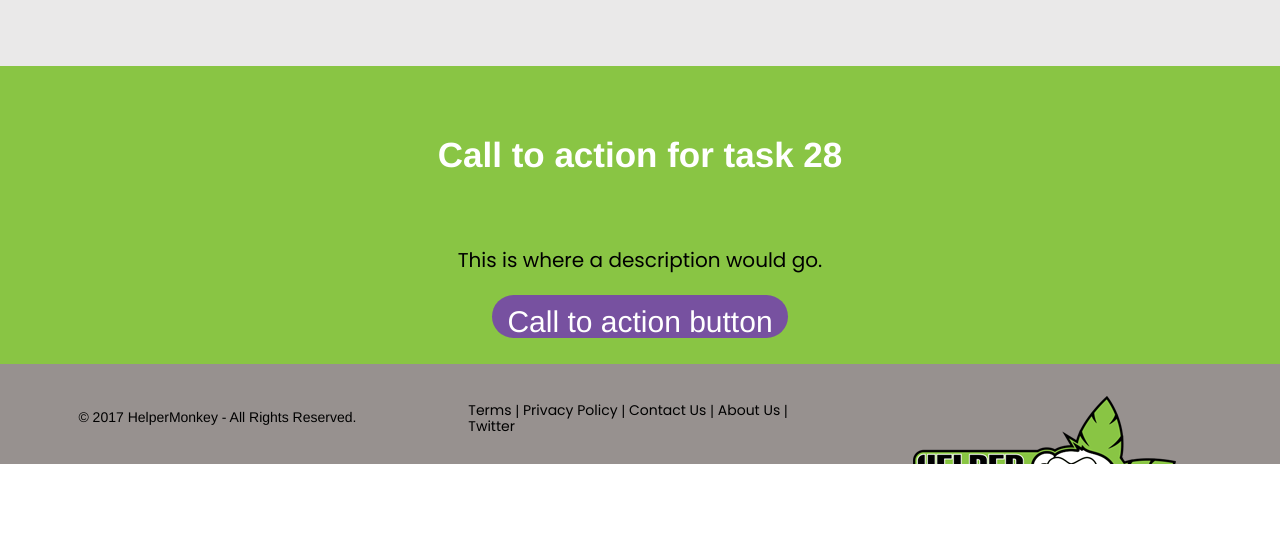
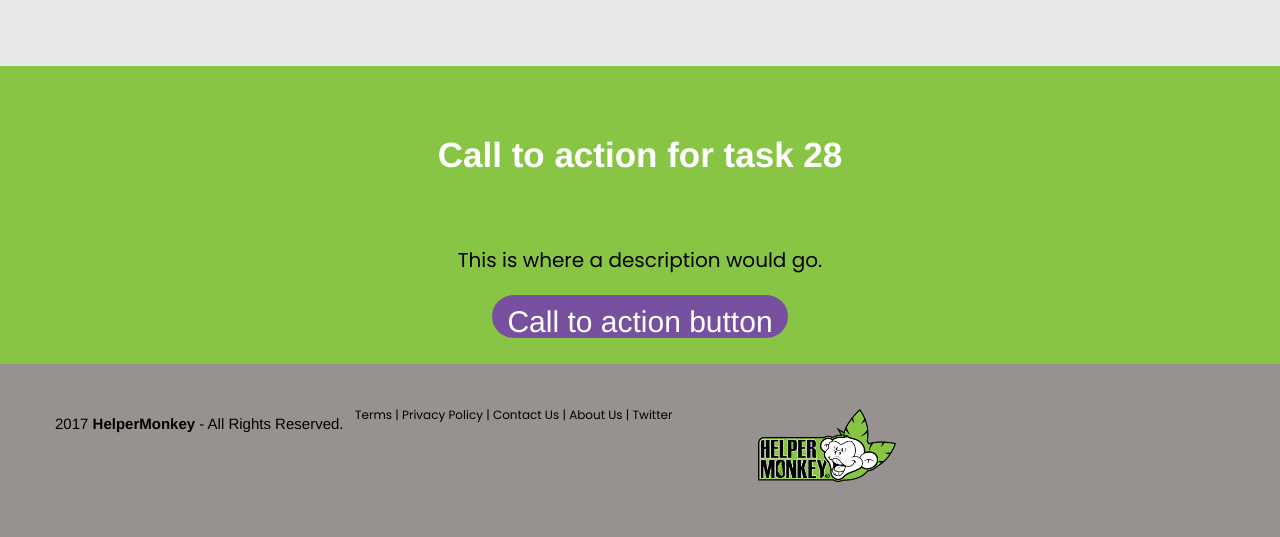
Before and after one commit to Doodler46/helpermonkey, a plain HTML site: page index.html in a window 1280 px wide. Shown: the part 4012-4549 px from the top of the page. Before the commit the page ends 4476 px from the top, so only its background shows below. Drawn offline with Linux system fonts and the light colour scheme; a web font is replaced by a local one.

Commit message:
checkpoints 31 and 32

```diff
--- a/css/style.css
+++ b/css/style.css
@@ -374,39 +374,41 @@ header .hero img {
 }
 
 /* FOOTER */
- footer {
+.footer {
    background-color: #97918f;
    color: #000000;
-   height: 50px;
    position: relative;
-   overflow: hidden;
    z-index: 0;
  }
- footer p, footer nav ul {
-   font-family:  "Timmana", Helvetica, Arial, sans-serif;
-   font-size:14px;
-   font-weight:100;
-   text-align: center;
-   margin: 10px auto 0;
+.left {
+	width: 300px;
+	float:left;
 }
- footer nav ul li {
-   list-style-type: none;
-   display: inline;
+.left p {
+	font-family: "Timmana", Helvetica, Arial, sans-serif;
+	font-size:15px;
 }
- footer nav ul li a {
-   color:#000000;
+.center {
+	text-align:center;
+	width: 400px;
+	float:left;
+}
+.center p {
+	font-family: "Poppins", Helvetica, Arial, sans-serif;
+	font-size:12px;
+	color: #000000;
 	text-decoration: none;
+}
+.center a {
 	font-family: "Poppins", Helvetica, Arial, sans-serif;
+	font-size:12px;
+	color: #000000;
+	text-decoration: none;
 }
- footer .right-footer-block {
-   background-color: transparent;
+.right {
+	width: 100px;
+	float:left;
 }
- footer .logo{
-   padding: 2.35em 0;
-   margin: 0 auto;
-   display: block;
- }
-
 
 /* Media */
 
@@ -424,6 +426,12 @@ header .hero img {
   }
   .one-third {
     width: 29.33333%;
+  }
+  .offset-center {
+    width: 40%;
+  }
+  .offset-one-third {
+    width: 15%;
   }
   .one-fourth {
     width: 21%;
@@ -456,7 +464,6 @@ header .hero img {
  @media (min-width: 992px){
    footer{
      background-color: #97918f;
-     height: 100px;
    }
    footer p, footer nav ul{
      padding: 2em 0;
@@ -466,6 +473,8 @@ header .hero img {
      background-color: #97918f;
    }
    footer .logo{
-     padding: 2em 0 2em 1.5em;
+     padding: 0;
+     height: auto;
+     width: 200px;
    }
  }
--- a/index.html
+++ b/index.html
@@ -202,23 +202,17 @@
 
 <!-- Footer -->
       <footer>
-        <div class="container footer-nav-block">
-          <div class="left-footer-block one-third">
-            <p class="copyright-block">&copy; 2017 <strong>HelperMonkey</strong> - All Rights Reserved.</p>
-          </div>
-          <nav class="link-block middle-footer-block one-third">
-            <ul>
-              <li><a href="">Terms</a></li> |
-              <li><a href="">Privacy Policy</a></li> |
-              <li><a href="">Contact Us</a></li> |
-              <li><a href="">About Us</a></li> |
-              <li><a href="">Twitter</a></li>
-            </ul>
-          </nav>
-          <div class="right-footer-block one-third">
-            <img class="logo" src="images/hm_logo.png" alt="logo"/>
-          </div>
-        </div>
+        <div class="container">
+        	<div class="left">
+            	<p>2017 <strong>HelperMonkey</strong> - All Rights Reserved.</p>
+			</div>
+       	  	<div class="center">
+            	<p><a href="">Terms</a> | <a href="">Privacy Policy</a> | <a href="">Contact Us</a> | <a href="">About Us</a> | <a href="">Twitter</a></p>
+            </div>
+            <div class="left">
+            	<p><img src="images/HM_logo.png" width="141" height="73" alt="logo"/></p>
+			</div>
+      	</div>
       </footer>
 
 
```
Lines whose indentation alone changed are shown as unchanged.
